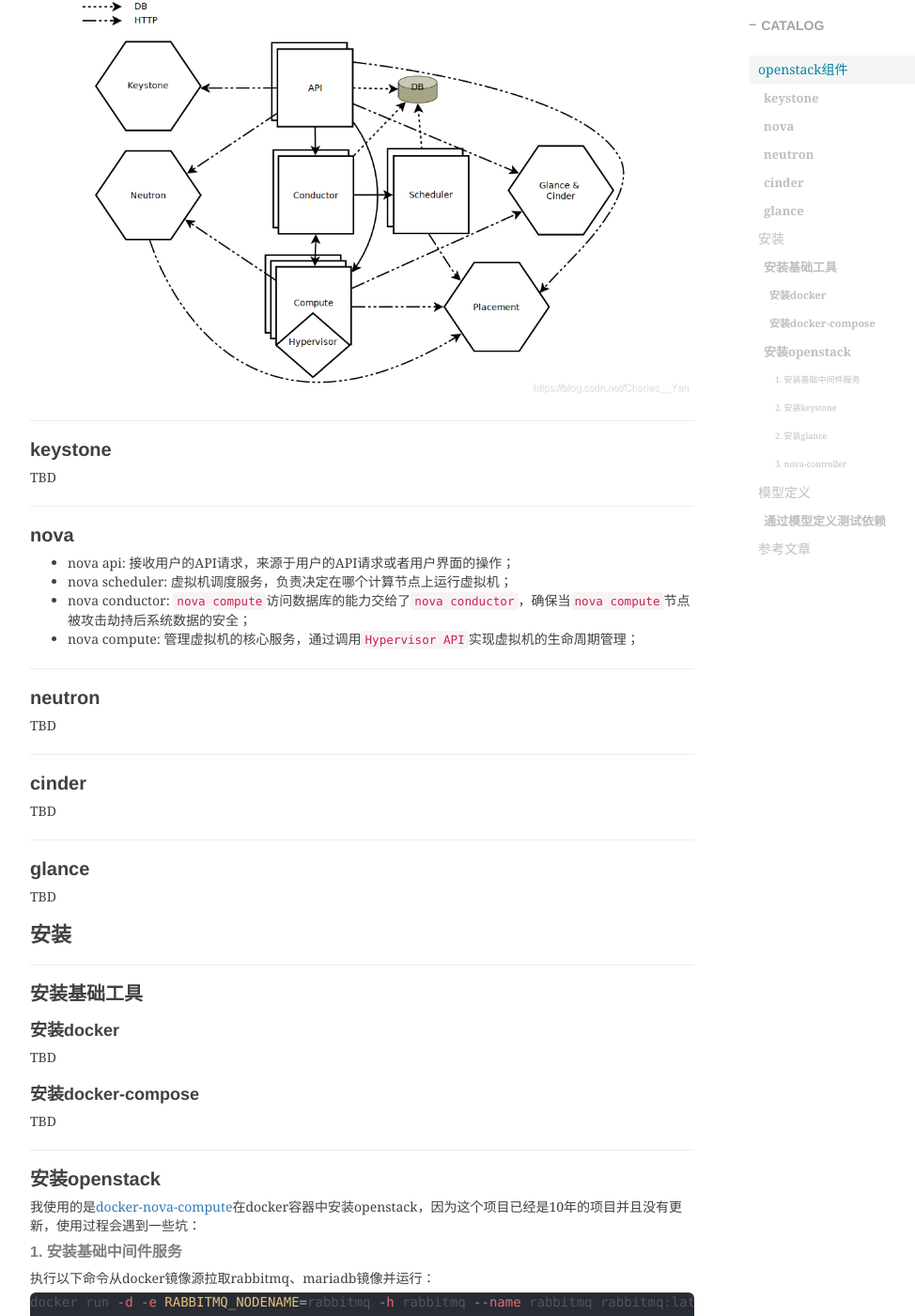
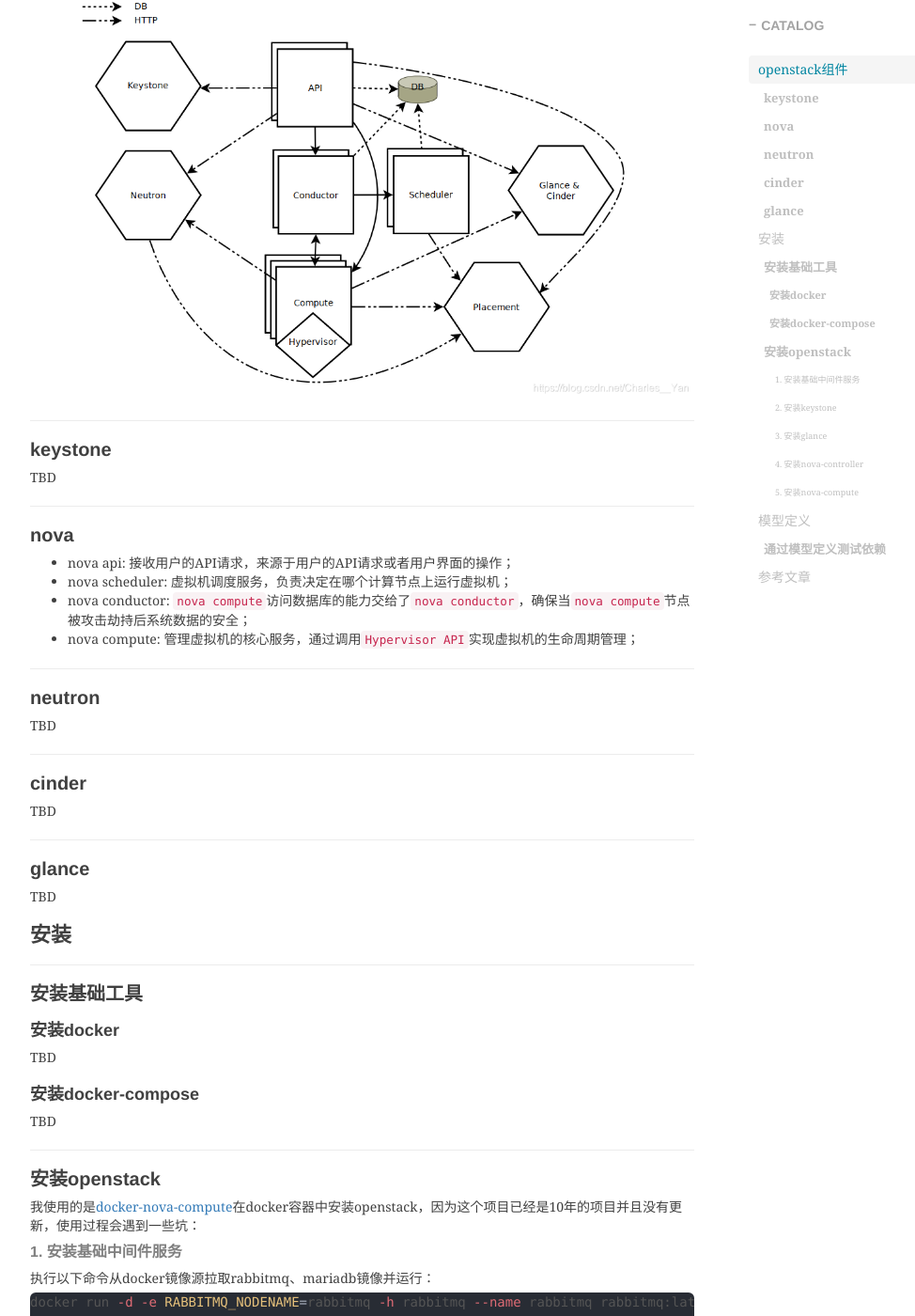
Before and after one commit to shihai1991/shihai1991.github.io, a Jekyll site: the page built from _posts/2024-01-15-在docker上运行nova-compute.md, in a window 1280 px wide and 1400 px high, scrolled down 753 px. Shown: the whole window at 94% size, without its empty margins (233-1207 px from the left). Built offline with Jekyll 4.4.1, drawn with Linux system fonts in a browser that asks for light colours; nearby versions of some CDN libraries; comment, search, counter and statistics services are not loaded; some of the changed text lies outside the part shown.

Commit message:
Update 2024-01-15-在docker上运行nova-compute.md

````diff
--- a/_posts/2024-01-15-在docker上运行nova-compute.md
+++ b/_posts/2024-01-15-在docker上运行nova-compute.md
@@ -59,7 +59,7 @@
 - 直接用镜像拉keystone实例，容器镜像中会缺少MySQL-python，需要手动安装MySQL-python或者通过docker直接构建运行；
 - 非admin用户鉴权无法通过，提示401问题，需要在keystone.conf配置文件中的[DEFAULT]中添加default_domain_Id=default的id；
 
-#### 2. 安装[glance](https://github.com/int32bit/docker-glance)
+#### 3. 安装[glance](https://github.com/int32bit/docker-glance)
 执行以下命令，运行glance服务：
 ```shell
 openstack --debug user create --domain default --password GLANCE_PASS glance
@@ -73,7 +73,9 @@
 - glance的镜像中没有安装openstack客户端，只有keystone的客户端，但此客户端版本太低，是0.10.1，所以需要在keystone实例里面创建一些资源信息，/etc/hosts需要自己配置一下否则连不上其他节点服务；
 - i18n/_message.py中抛UnicodeError错误，是一个调用直接抛错的逻辑，需要把/usr/lib/python2.7/dist-packages/oslo/i18n/_message.py 167行的__str__()函数直接注释掉；
 
-#### 3. nova-controller
+#### 4. 安装nova-controller
+
+#### 5. 安装nova-compute
 a. 和glance类似，只安装了一个keystone低版本，需要到keystone节点实例里面连接
 ```shell
 openstack user create --domain default --password NOVA_PASS nova
````
